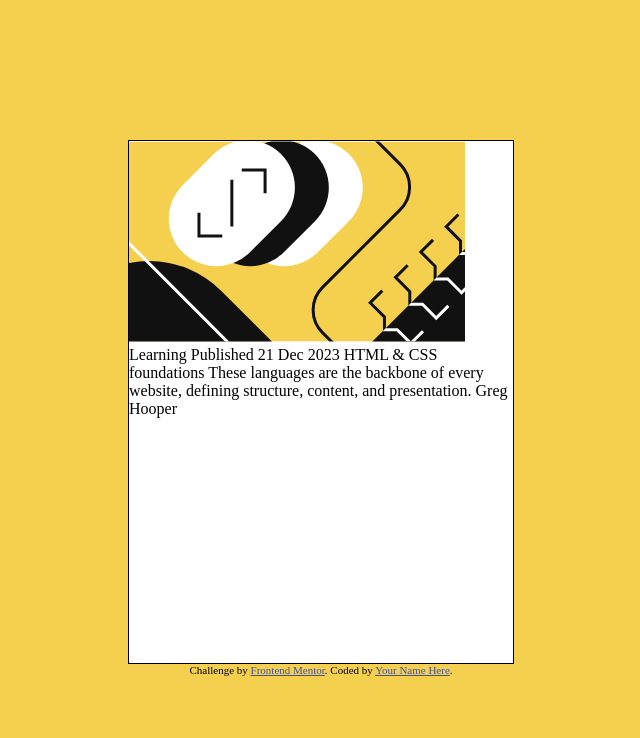
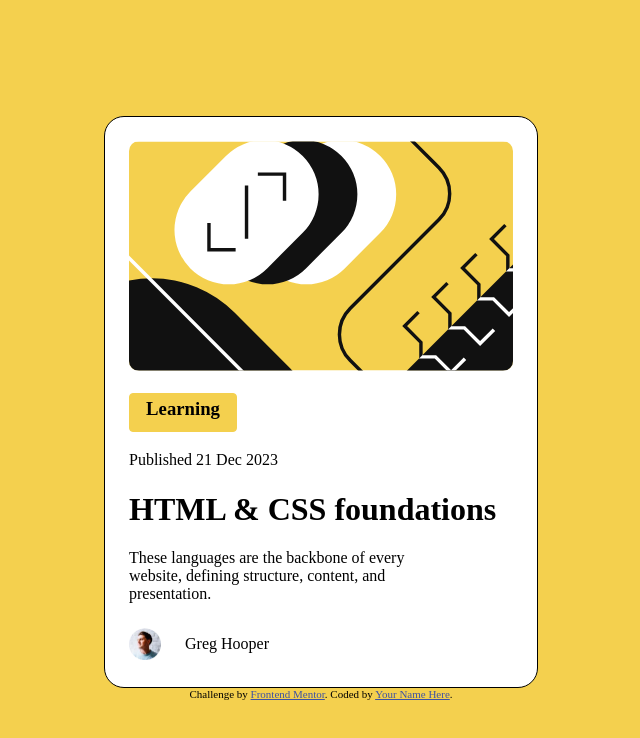
Before and after one commit to Front-End-Mentor-Projects/blog-preview-card, a plain HTML site: page index.html in a window 1280 px wide. Shown: the whole page, without its empty margins (327-967 px from the left). Drawn offline with Linux system fonts and the light colour scheme.

Commit message:
Styling to near similar to desktop view

```diff
--- a/index.html
+++ b/index.html
@@ -28,11 +28,28 @@
   </head>
   <body>
     <div class="mainContainer">
-      <img src="assets/images/illustration-article.svg" />
+      <img
+        class="mainImg"
+        alt="main image"
+        src="assets/images/illustration-article.svg"
+      />
 
-      Learning Published 21 Dec 2023 HTML & CSS foundations These languages are
-      the backbone of every website, defining structure, content, and
-      presentation. Greg Hooper
+      <h3>Learning</h3>
+      <p>Published 21 Dec 2023</p>
+      <h1>HTML & CSS foundations</h1>
+      <p>
+        These languages are the backbone of every <br />
+        website, defining structure, content, and <br />
+        presentation.
+      </p>
+      <div class="creds">
+        <img
+          class="avatar"
+          alt="profile picture"
+          src="assets/images/image-avatar.webp"
+        />
+        <p>Greg Hooper</p>
+      </div>
     </div>
     <div class="attribution">
       Challenge by
--- a/styles.css
+++ b/styles.css
@@ -7,9 +7,37 @@ body {
   width: 100%;
   height: 100vh;
 }
+h3 {
+  background-color: #f4d04e;
+  border: 1px solid #f4d04e;
+  border-radius: 4px;
+  width: 82px;
+  height: 29px;
+  padding: 4px 12px;
+  text-align: center;
+}
 .mainContainer {
   background-color: #ffffff;
   border: 1px solid black;
+  border-radius: 20px;
   width: 384px;
   height: 522px;
+  padding: 24px;
 }
+.creds {
+  display: flex;
+  flex-direction: row;
+  align-items: center;
+  text-align: justify;
+  padding: ;
+}
+.avatar {
+  width: 32px;
+  height: 32px;
+  padding-right: 24px;
+  font-weight: bold;
+}
+.mainImg {
+  border-radius: 10px;
+  width: 100%;
+}
```
